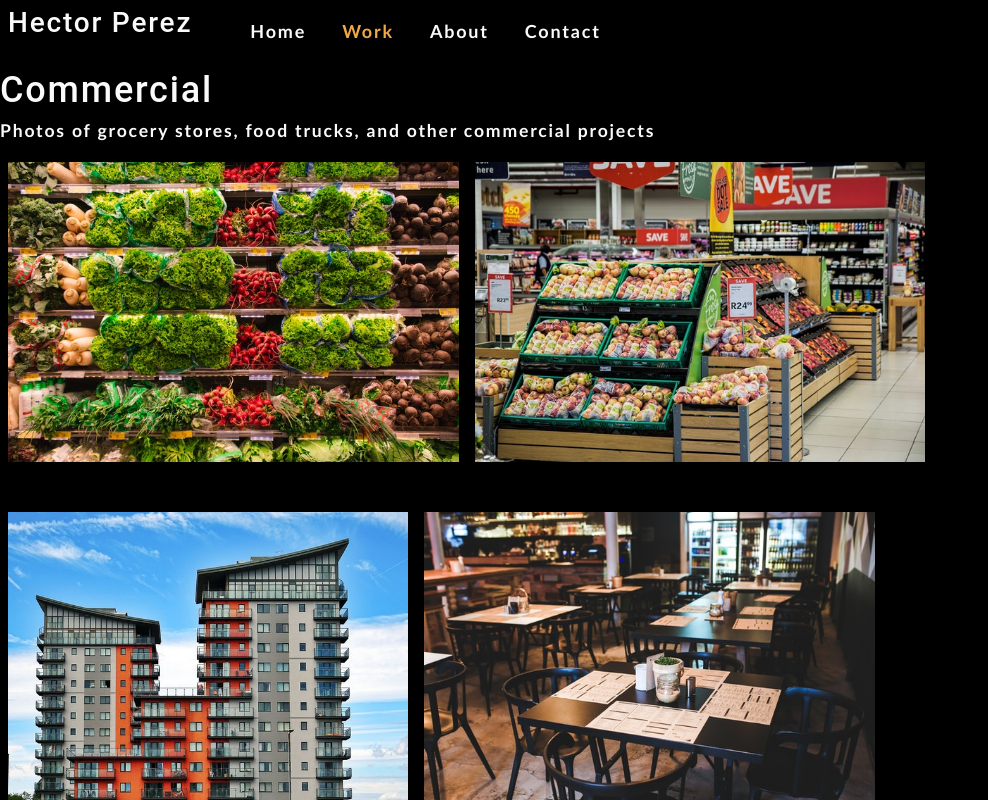
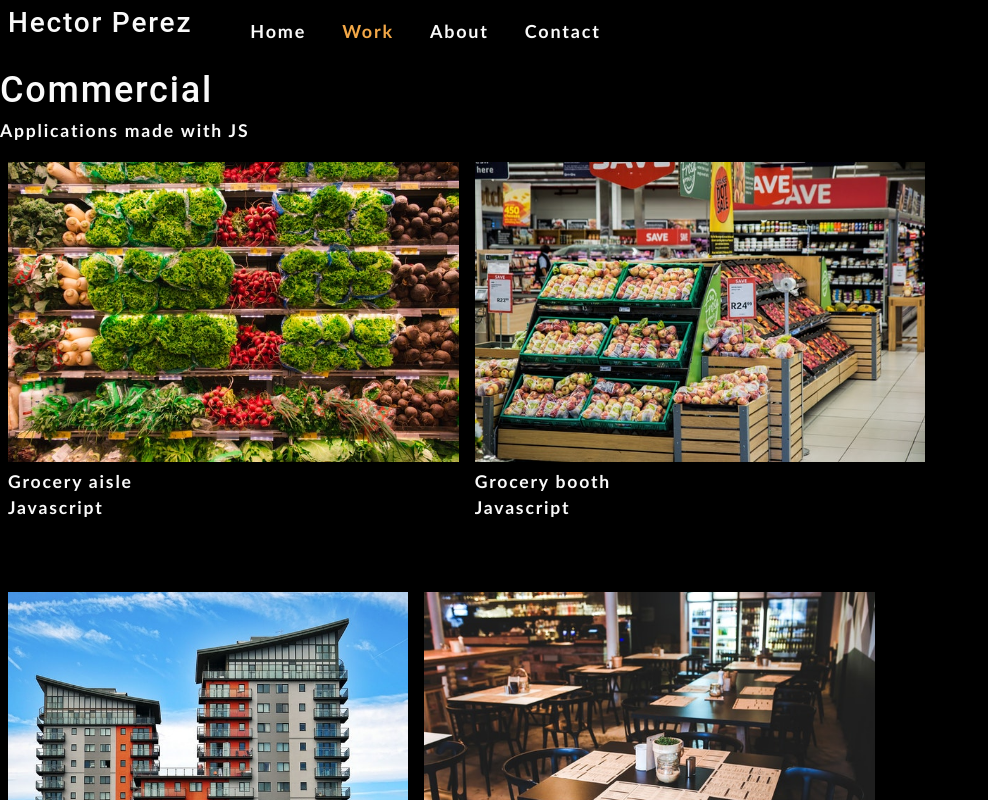
Before and after one commit to hpere102/hp-portfolio, a React (Create React App) app: page /work in a window 1280 px wide. Shown: the top 800 px of the page, without its empty margins (0-988 px from the left). Built offline with nearby package versions, Linux system fonts and the light colour scheme.

Commit message:
added divs to return templates

```diff
--- a/src/App.js
+++ b/src/App.js
@@ -16,14 +16,11 @@ function App() {
   const [categories] = useState([
     {
       name: 'commercial',
-      description: 'Photos of grocery stores, food trucks, and other commercial projects',
-    },
-    { name: 'portraits', description: 'Portraits of people in my life' },
-    { name: 'food', description: 'Delicious delicacies' },
-    { name: 'landscape', description: 'Fields, farmhouses, waterfalls, and the beauty of nature' },
+      description: 'Applications made with JS',
+    }
   ]);
 
-  const [currentCategory, setCurrentCategory] = useState(categories[0]);
+  const [currentCategory] = useState(categories[0]);
 
 
   return (
--- a/src/components/Projects/index.js
+++ b/src/components/Projects/index.js
@@ -1,5 +1,6 @@
 import React, { useState } from 'react';
 import Modal from '../Modal';
+import Nav from '../Nav';
 
 
 const Projects = ({ category }) => {
@@ -9,26 +10,31 @@ const Projects = ({ category }) => {
       name: 'Grocery aisle',
       category: 'commercial',
       description: 'Lorem ipsum dolor sit amet, consectetur adipiscing elit. Nunc ultricie',
+      language: 'Javascript'
     },
     {
       name: 'Grocery booth',
       category: 'commercial',
       description: 'Lorem ipsum dolor sit amet, consectetur adipiscing elit. Nunc ultricie',
+      language: 'Javascript'
     },
     {
       name: 'Building exterior',
       category: 'commercial',
       description: 'Lorem ipsum dolor sit amet, consectetur adipiscing elit. Nunc ultricie',
+      language: 'Javascript'
     },
     {
       name: 'Restaurant table',
       category: 'commercial',
       description: 'Lorem ipsum dolor sit amet, consectetur adipiscing elit. Nunc ultricie',
+      language: 'Javascript'
     },
     {
       name: 'Cafe interior',
       category: 'commercial',
       description: 'Lorem ipsum dolor sit amet, consectetur adipiscing elit. Nunc ultricie',
+      language: 'Javascript'
     }
   ]);
 
@@ -50,6 +56,7 @@ const Projects = ({ category }) => {
       )}
       <div className="flex-row">
         {currentPhotos.map((image, i) => (
+        <div>
           <img
             src={require(`../../assets/small/${category}/${i}.jpg`)}
             alt={image.name}
@@ -57,7 +64,10 @@ const Projects = ({ category }) => {
             onClick={() => toggleModal(image, i)}
             key={image.name}
           />
+          <p className="image-text">{image.name} <br></br> {image.language} </p>
+       </div>
         ))}
+
       </div>
     </div>
   );
--- a/src/index.css
+++ b/src/index.css
@@ -237,8 +237,13 @@ textarea {
 .img-thumbnail {
   width: auto;
   height: 300px;
-  margin-bottom: 50px;
   cursor: pointer;
+}
+
+.image-text {
+  margin-bottom: 70px;
+  position: relative;
+  left: 8px;
 }
 
 .modalBackdrop {
```
